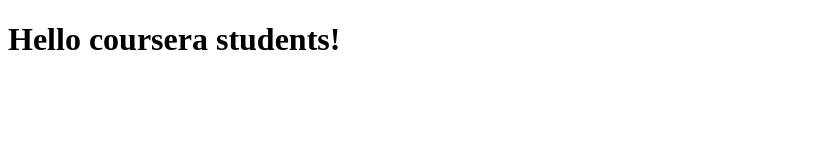
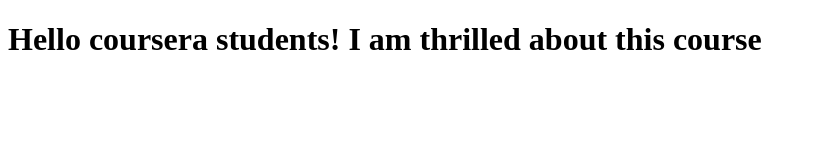
Before and after one commit to Jamesneo/coursera-angular, a plain HTML site: page index.html in a window 1280 px wide. Shown: the whole page, without its empty margins (0-816 px from the left). Drawn offline with Linux system fonts and the light colour scheme.

Commit message:
new version of web file

```diff
--- a/index.html
+++ b/index.html
@@ -5,6 +5,6 @@
     <title>Hello Coursera</title>
   </head>
   <body>
-    <h1> Hello coursera students!</h1>
+    <h1> Hello coursera students! I am thrilled about this course</h1>
   </body>
 </html>
```
